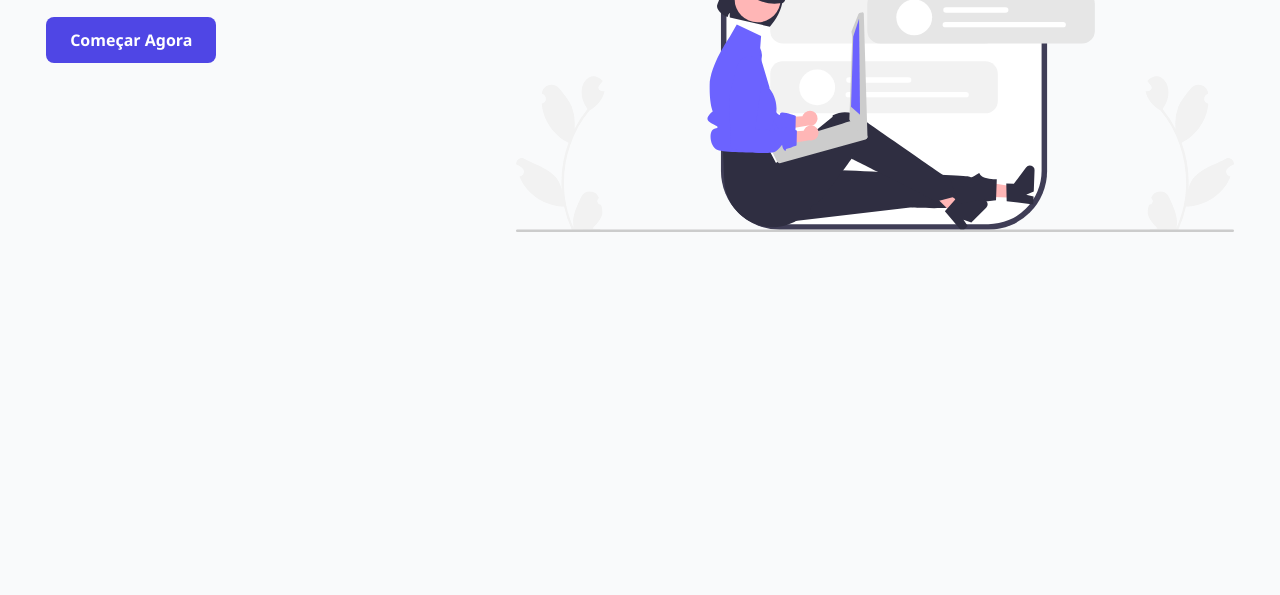
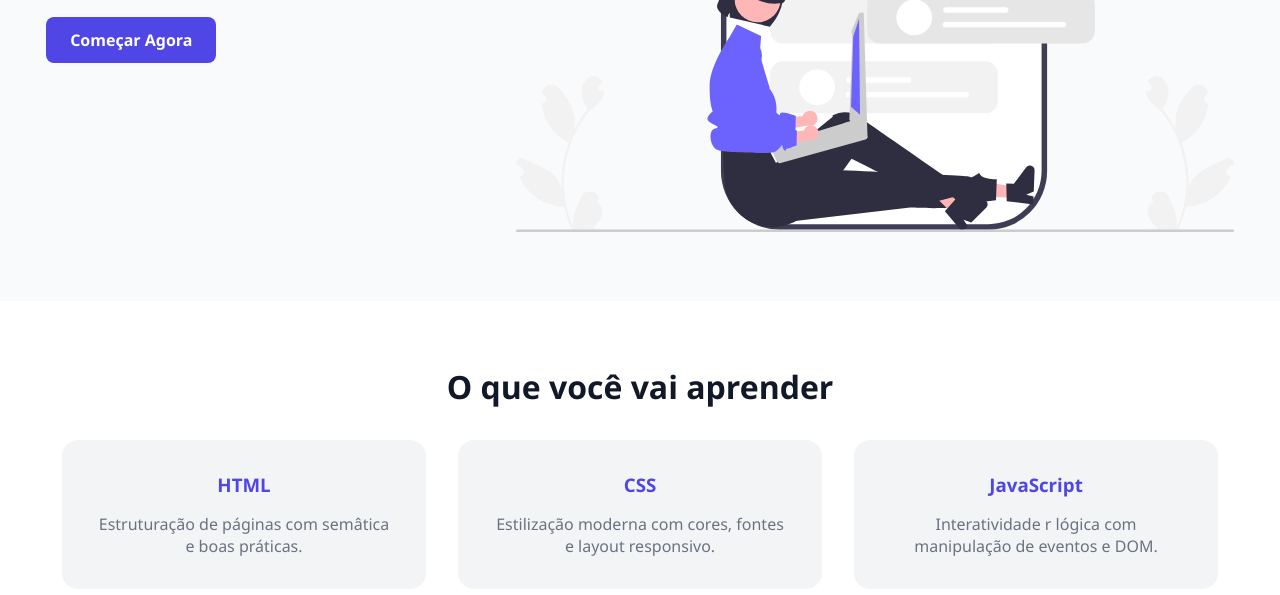
Before and after one commit to Matheusxit01/landing-page, a plain HTML site: page index.html in a window 1280 px wide. Shown: the part 493-1088 px from the top of the page. Before the commit the page ends 800 px from the top, so only its background shows below. Drawn offline with Linux system fonts and the light colour scheme.

Commit message:
Add files via upload

```diff
--- a/index.html
+++ b/index.html
@@ -31,9 +31,27 @@
 
             <div Class="hero-imagem">
                <img src="assets/hero-illustration.svg" alt="">
-
             </div>
 
-        </section></main>
+        </section>
+
+        <section class="conteudo">
+            <h2>O que você vai aprender</h2>
+            <div class="cards">
+            <div class="card">
+                <h3>HTML</h3>
+                <P>Estruturação de páginas com semâtica e boas práticas.</P>
+            </div>
+            <div class="card">
+                <h3>CSS</h3>
+                <P>Estilização moderna com cores, fontes e layout responsivo.</P>
+            </div>
+            <div class="card">
+                <h3>JavaScript</h3>
+                <p>Interatividade r lógica com manipulação de eventos e DOM.</p>
+              <div>
+            </div>
+        </section>
+    </main>
 </body>
 </html>
--- a/style.css
+++ b/style.css
@@ -86,3 +86,44 @@ body {
 .btn-cta:hover {
     background-color: #4338CA;
 }
+
+.conteudo {
+    padding: 4rem 2rem;
+    background-color: #ffffff;
+    text-align: center;
+}
+
+.conteudo h2 {
+    font-size: 2rem;
+    color: #111827;
+    margin-bottom: 2rem;
+}
+
+.cards {
+    display: flex;
+    flex-wrap: wrap;
+    justify-content: center;
+    gap: 2rem;
+}
+
+.card {
+    background-color: #F3F4F6;
+    padding: 2rem;
+    border-radius: 1rem;
+    max-width: 300px;
+    box-shadow: 0 4px 6px rgba(0, 0, 0, 0, 1);
+    transition: transform 0.3s;
+}
+
+.card:hover {
+    transform: translateX(-5px);
+}
+
+.card h3 {
+    color: #4F46E5;
+    margin-bottom: 1rem;
+}
+
+.card p {
+    color: #6B7280;
+}
```
